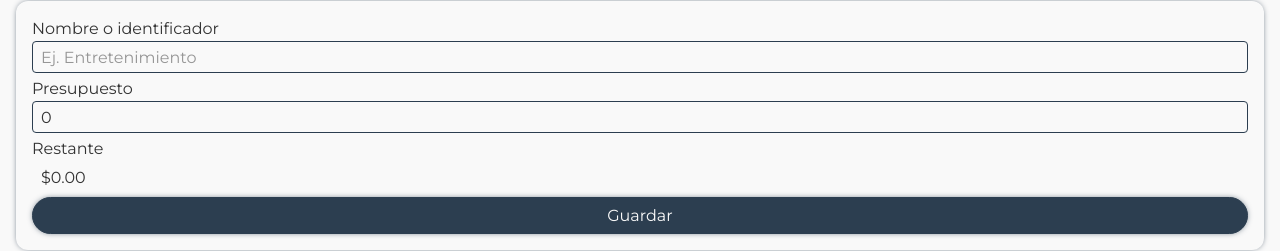
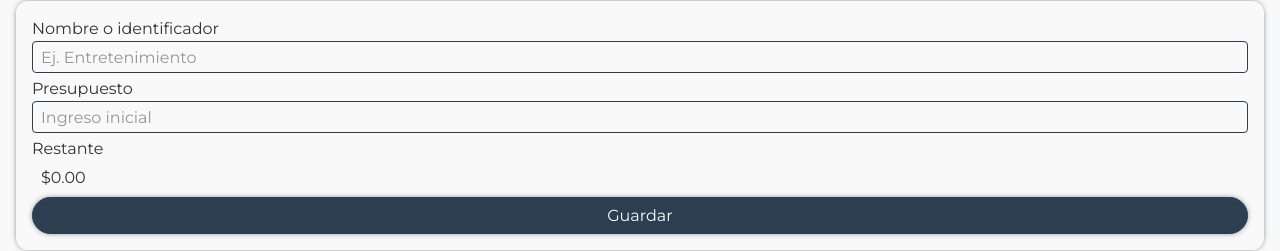
Before and after one commit to DamianRi/my-accounts-react, a React (Vite) app: page / in a window 1280 px wide. Shown: the part 168-419 px from the top of the page. Built offline with nearby package versions, Linux system fonts and the light colour scheme.

Commit message:
Add uncontrolled budget input

```diff
--- a/src/components/MARContainer/components/MARAccount/componentes/MARAccountDetail/index.jsx
+++ b/src/components/MARContainer/components/MARAccount/componentes/MARAccountDetail/index.jsx
@@ -23,8 +23,10 @@ const MARAccountDetail = ({ account, onSaveAccount }) => {
     // TODO: Manejar posteriormente el periodo de los movimientos
     // const [periodIndex, setPeriodIndex] = useState(new Date().getMonth())
 
-    const [accountBudget, setAccounIncomes] = useState(currentAccount?.budget ?? 0)
-    const incomesFormat = formatAmount(accountBudget)
+    const [accountBudget, setAccounIncomes] = useState(currentAccount?.budget || '')
+    const incomesFormat = formatAmount(accountBudget || 0)
+
+    console.log(accountBudget, incomesFormat)
 
     // const [accountOutcomes, setOutcomes] = useState(currentAccount?.outcomes ?? 0)
     // const outcomesFormat = formatAmount(accountOutcomes)
@@ -36,7 +38,7 @@ const MARAccountDetail = ({ account, onSaveAccount }) => {
         const incomesByMovements = currentAccountMovements
             .filter((movement) => movement.type === 'income')
             .reduce((accumulator, movement) => accumulator + parseFloat(movement.amount), 0)
-        const incomesTotal = parseFloat(accountBudget) + incomesByMovements
+        const incomesTotal = parseFloat(accountBudget || 0) + incomesByMovements
         const outcomesTotal = outcomesByMovements
         return incomesTotal - outcomesTotal
     }
@@ -66,7 +68,7 @@ const MARAccountDetail = ({ account, onSaveAccount }) => {
             noErrorsInForm = false
             setAccountNameError(t('accountNameRequiredError'))
         }
-        if (accountBudget <= 0) {
+        if (!accountBudget || accountBudget <= 0) {
             noErrorsInForm = false
             setAccountIncomesError(t('accountIncomesRequiredError'))
         }
```
